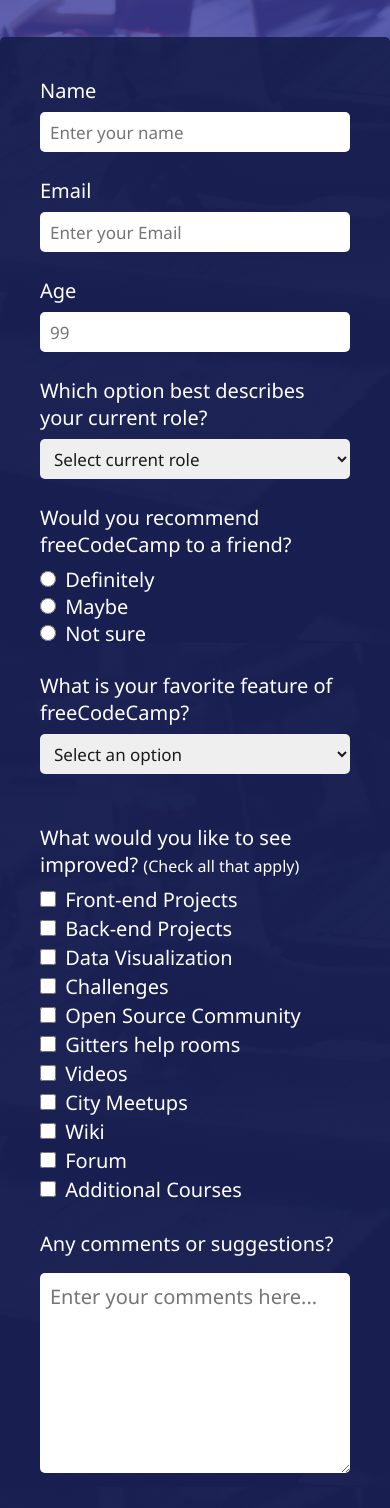
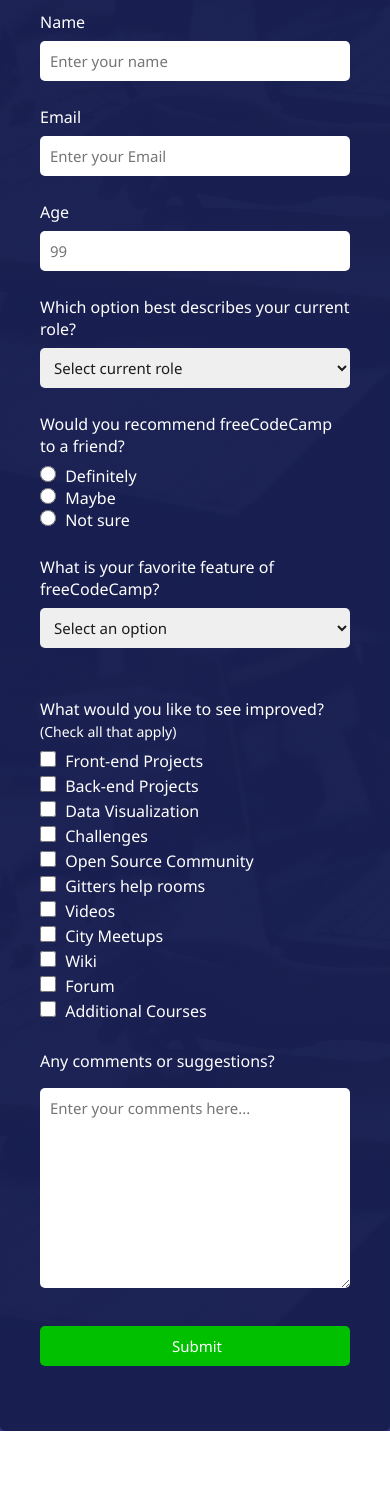
Before and after one commit to natta-nael/Survey-Form, a plain HTML site: page index.html in a window 390 px wide. Shown: the part 201-1709 px from the top of the page. After the commit the page ends 1632 px from the top, so only its background shows below. Drawn offline with Linux system fonts and the light colour scheme.

Commit message:
Update main.css

```diff
--- a/main.css
+++ b/main.css
@@ -135,6 +135,8 @@ span {
 }
 
 textarea {
+  font-size: 17px;
+	color: rgb(27, 27, 27);
 	margin: 8px 0 25px 0;
 	padding: 10px;
 	width: 100%;
@@ -156,9 +158,53 @@ textarea {
 	border-radius: 5px;
 	outline: none;
 	border: none;
-	transition: none;
+	transition: .3s;
 }
 
 #submit:hover {
 	background-color: rgb(3, 156, 3);
 }
+
+@media (max-width: 480px) {
+  h1 {
+    font-size: 28px;
+  }
+
+  #first>p {
+    font-size: 16px;
+  }
+
+  label,
+  textarea,
+  p {
+	font-size: 16px;
+}
+
+input[type="text"] {
+	font-size: 15px;
+}
+
+input[type="email"] {
+	font-size: 15px;
+}
+
+input[type="number"] {
+	font-size: 15px;
+}
+
+select {
+	font-size: 15px;
+}
+
+span {
+	font-size: 14px;
+}
+
+textarea {
+  font-size: 15px;
+}
+
+#submit {
+	font-size: 15px;
+}
+}
```
